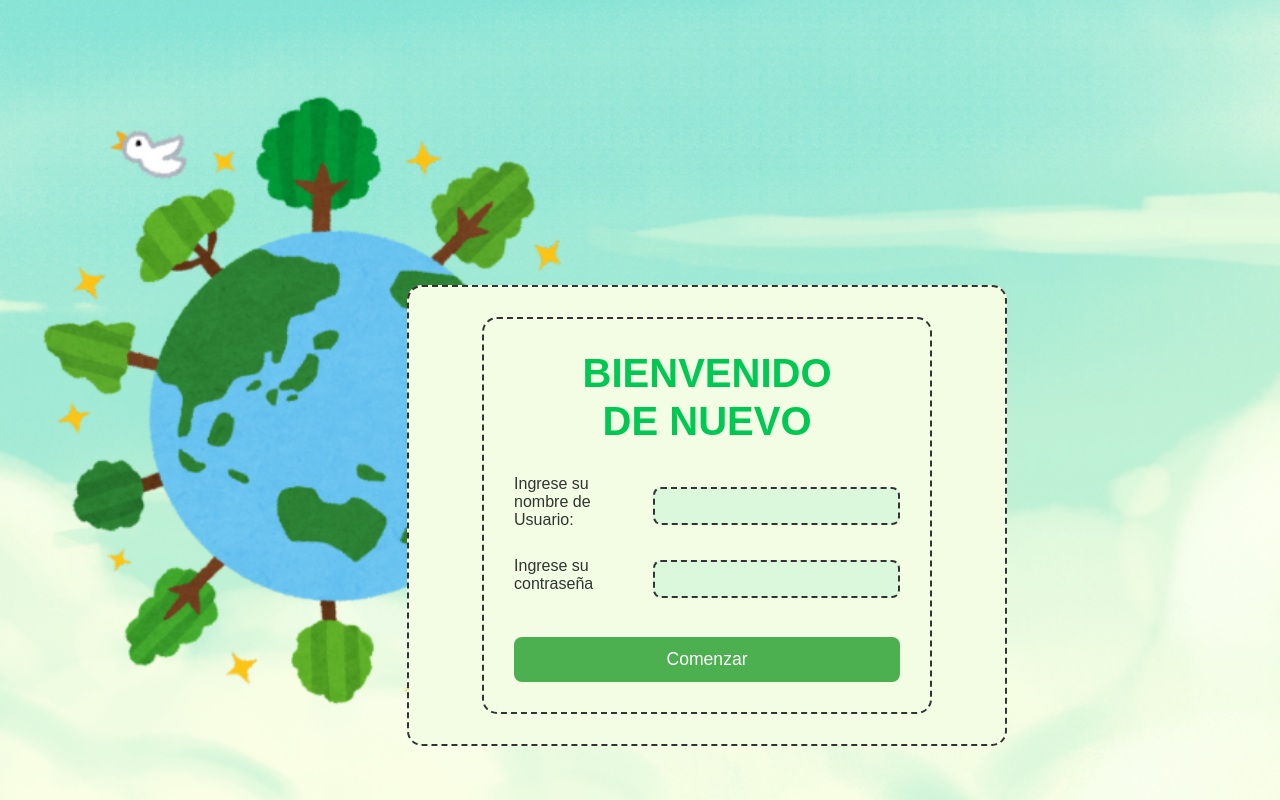
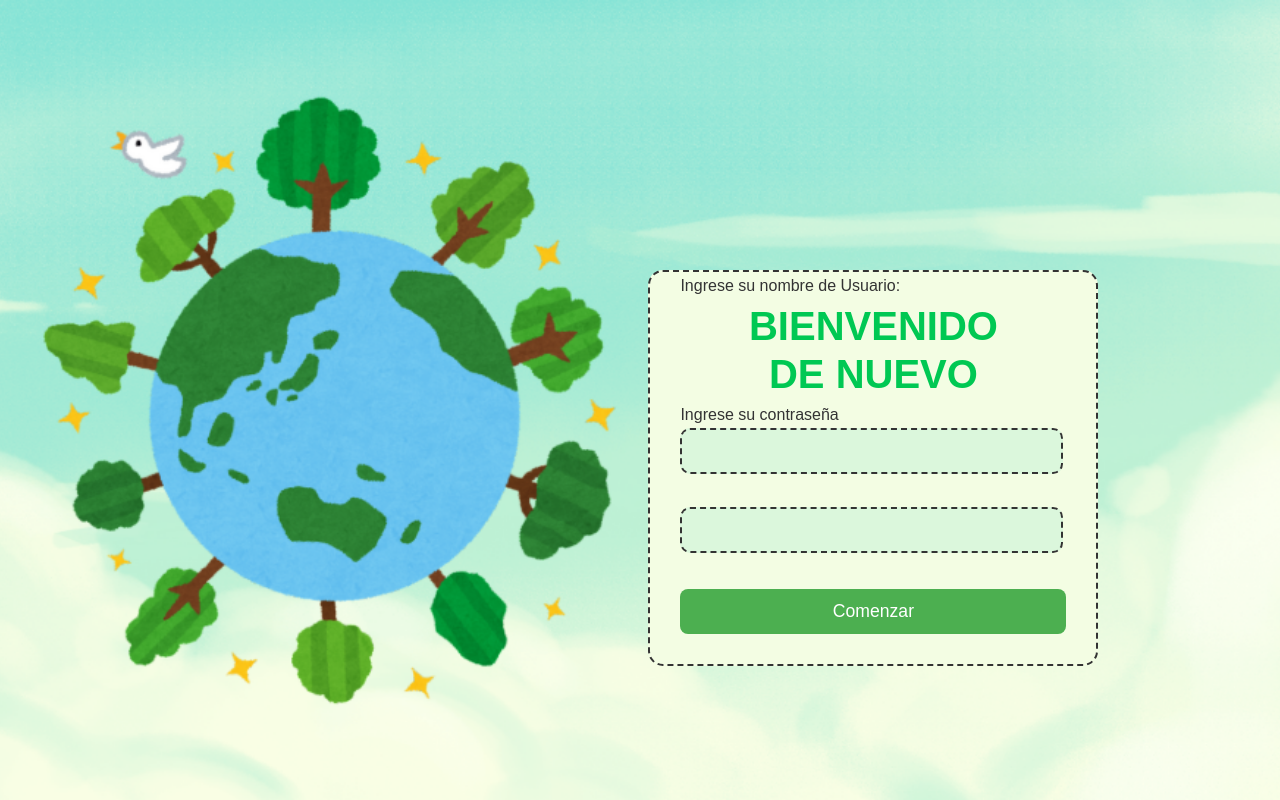
Before and after one commit to VazVel/Plantario, a React (Create React App) app in the folder planta-react/: page /iniciosesion in a window 1280 px wide. Built offline with nearby package versions, Linux system fonts and the light colour scheme; a web font is replaced by a local one.

Commit message:
Cambie la pantalla de inicio de sesion

```diff
--- a/planta-react/src/pages/inicioSesion.jsx
+++ b/planta-react/src/pages/inicioSesion.jsx
@@ -27,13 +27,13 @@ const inicioSesion = () => {
             </h1>
 
             <div className="form-group">
-              <label htmlFor="username">Ingrese su nombre de Usuario:</label>
-              <input type="text" id="username" className="form-input" />
+              <label className="ay" htmlFor="username">Ingrese su nombre de Usuario:</label>
+              <input type="text" id="username" className="form-inputa" />
             </div>
 
             <div className="form-group">
-              <label htmlFor="password">Ingrese su contraseña</label>
-              <input type="password" id="password" className="form-input" />
+              <label className="by" htmlFor="password">Ingrese su contraseña</label>
+              <input type="password" id="password" className="form-inputb" />
             </div>
 
             <button className="start-button">Comenzar</button>
--- a/planta-react/src/styles/inicioSesion.css
+++ b/planta-react/src/styles/inicioSesion.css
@@ -15,10 +15,11 @@
 
 
   /*imagen y formulario */
+    /*Cambie aqui */
   .content-wrapper {
     position: absolute;
-    top: 0;
-    left: 0;
+    top: -10%;
+    left: 13%;
     width: 100%;
     height: 100%;
     display: flex;
@@ -40,8 +41,8 @@
   }
 
   .form-container {
-    flex: 1;
-    display: flex;
+    flex: 0;
+    display: contents;
     justify-content: center;
     align-items: center;
     padding: 20px;
@@ -75,8 +76,14 @@
     color: #333;
   }
 
-  .form-input {
-    width: 100%;
+   /*------------------------------------------- */
+  /*AQUI LE CAMBIE */
+  .form-group > .ay{
+    position: absolute;
+    top: 46%;
+  }
+  .form-inputa {
+    width: 310%;
     padding: 12px;
     border: 2px dashed #333;
     border-radius: 10px;
@@ -84,6 +91,20 @@
     font-size: 16px;
   }
 
+  .form-group > .by{
+    position: absolute;
+    top: 64%;
+  }
+  .form-inputb {
+    width: 310%;
+    padding: 12px;
+    border: 2px dashed #333;
+    border-radius: 10px;
+    background-color: #dbf7dc;
+    font-size: 16px;
+    margin-top: 10%;
+  }
+  /*------------------------------------------- */
   .start-button {
     width: 100%;
     padding: 15px;
```
Also changed, not shown: planta-react/src/img/plantalogo.png (added).
